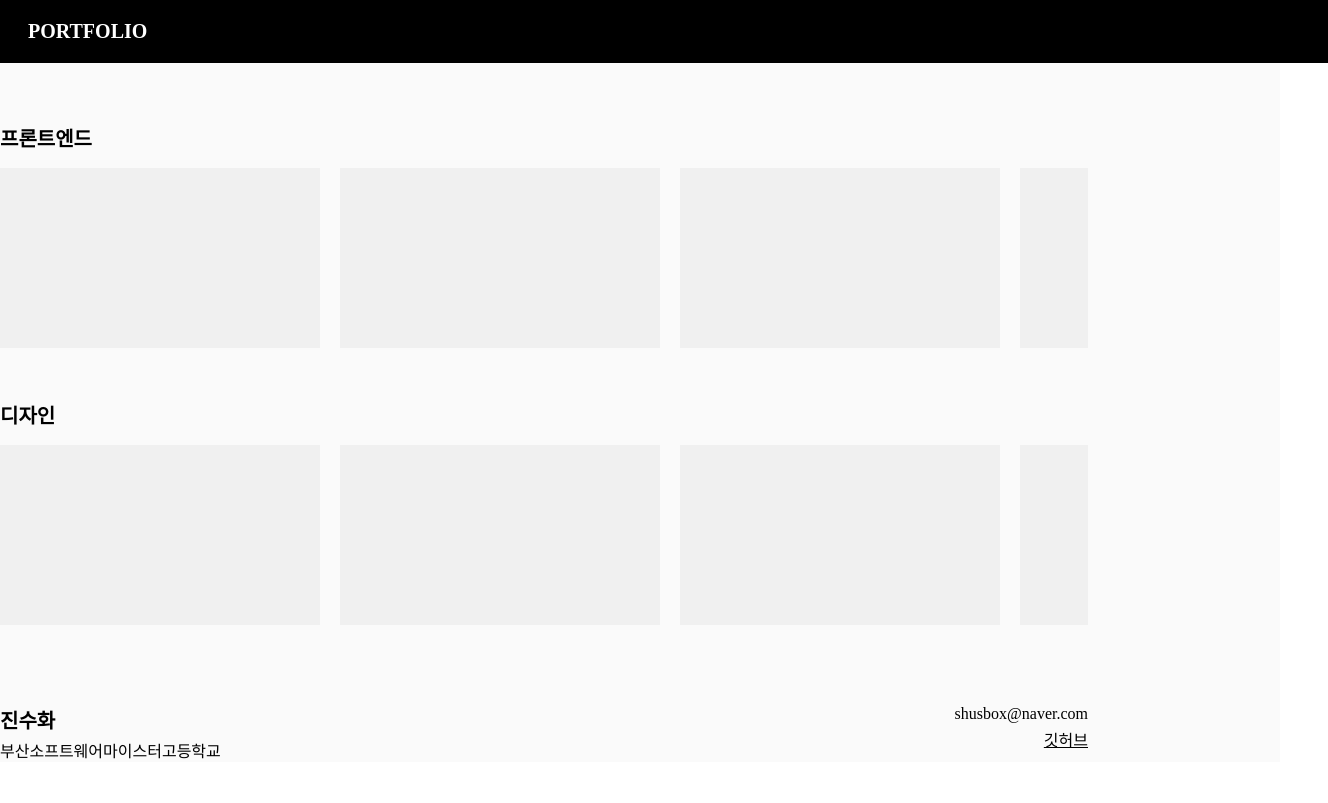
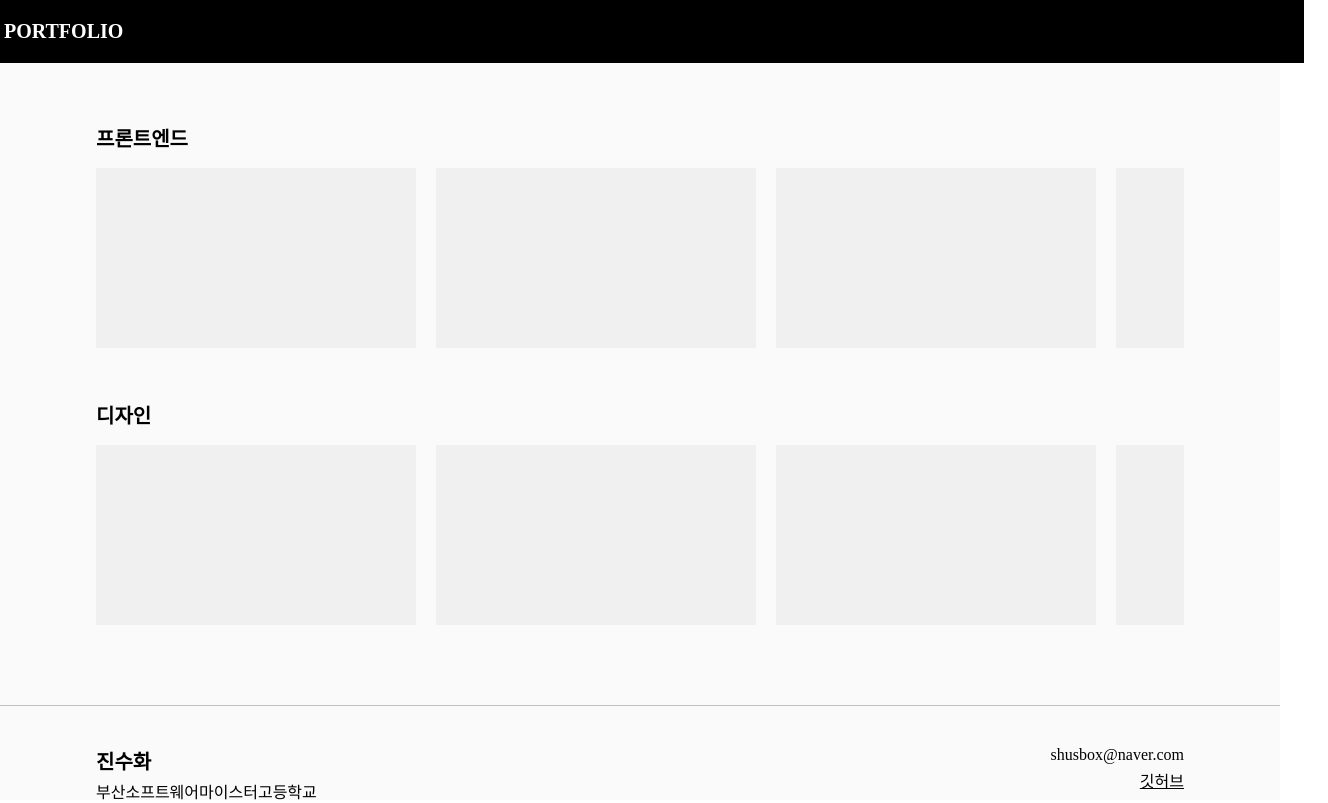
Before and after one commit to shusbox/portfolio, a React (Vite) app: page / in a window 1280 px wide. Shown: the whole page, 1328 px wide, since content can reach past the window. Built offline with nearby package versions, Linux system fonts and the light colour scheme; a web font is replaced by a local one.

Commit message:
refactor: app 수정

```diff
--- a/src/App.jsx
+++ b/src/App.jsx
@@ -1,13 +1,17 @@
 import Header from './components/header';
 import Footer from './components/footer';
 import Main from './components/main';
-import { Container } from './style';
+import {
+  Container,
+  Divider
+} from './style';
 
 const App = () => {
   return (
     <Container>
       <Header />
       <Main />
+      <Divider />
       <Footer />
     </Container>
   );
--- a/src/style.js
+++ b/src/style.js
@@ -2,5 +2,16 @@ import styled from '@emotion/styled';
 import { theme } from './theme';
 
 export const Container = styled.div`
+  width: 100vw;
+  height: 100vh;
+  display: flex;
+  flex-direction: column;
+  align-items: center;
   background-color: ${theme.colors.bg};
 `;
+
+export const Divider = styled.div`
+  min-width: 100%;
+  min-height: 1px;
+  background-color: ${theme.colors.border};
+`;
--- a/src/theme.js
+++ b/src/theme.js
@@ -2,6 +2,7 @@ const colors = {
   white: '#FFFFFF',
   black: '#000000',
   nautral: '#F0F0F0',
+  border: '#BFBFBF',
   bg: '#FAFAFA',
 }
 
```
